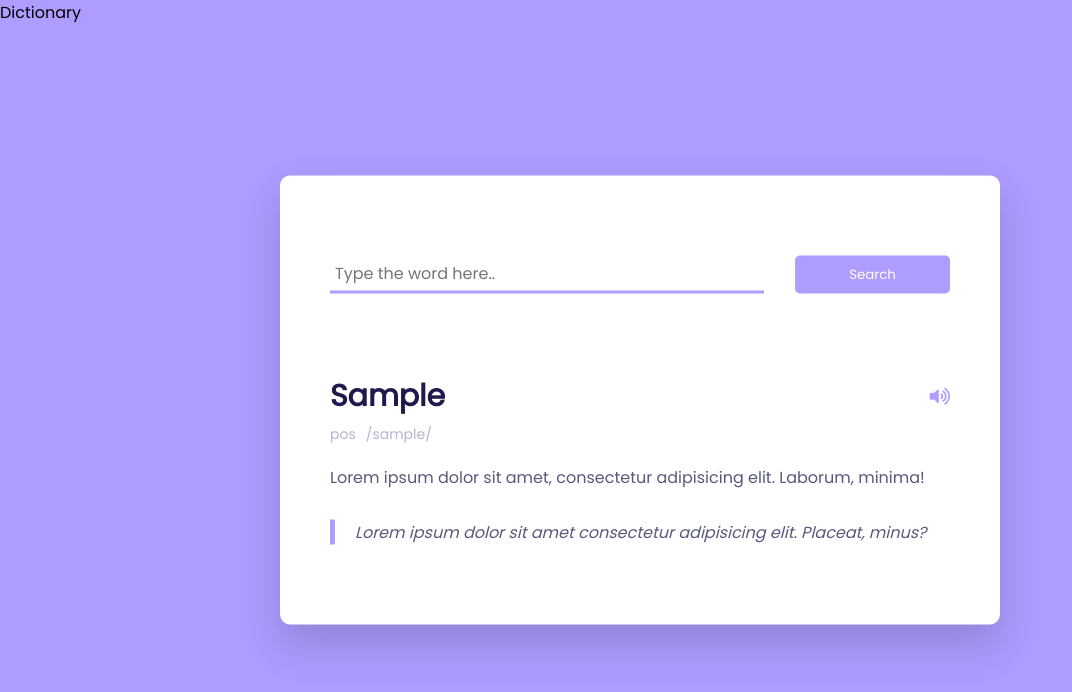
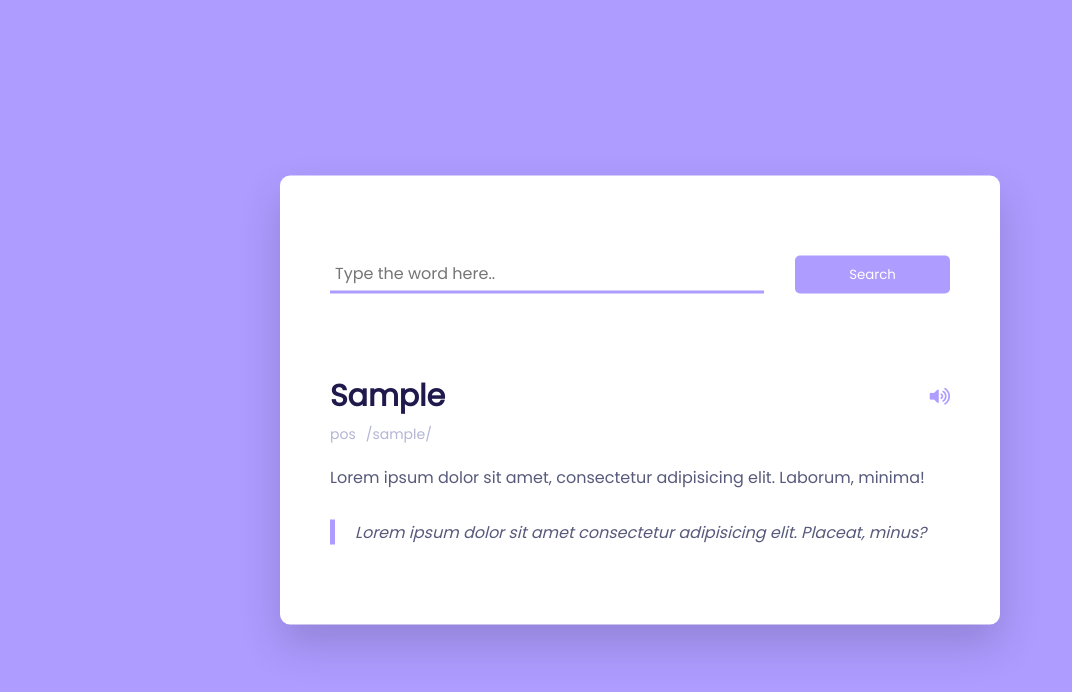
Before and after one commit to alpzeynep/Dictionary_App, a plain HTML site: page index.html in a window 1280 px wide. Shown: the whole page, without its empty margins (0-1072 px from the left). Drawn offline with Linux system fonts and the light colour scheme.

Commit message:
debugging

```diff
--- a/index.html
+++ b/index.html
@@ -13,7 +13,7 @@
           rel="stylesheet"
     />
     <!--Stylesheet -->
-    <link rel="stylesheet" href="style.css"
+    <link rel="stylesheet" href="style.css">
     <title>Dictionary </title>
 </head>
 <body>
--- a/scripts.js
+++ b/scripts.js
@@ -5,7 +5,7 @@ const btn = document.getElementById("search-btn");
 
 btn.addEventListener("click", () => {
     let inpWord = document.getElementById("inp-word").value;
-    fetch('${url}${inpWord}')
+    fetch(`;${url}${inpWord}`)
     .then((response) => response.json())
     .then((data) => {
         console.log(data);
```
